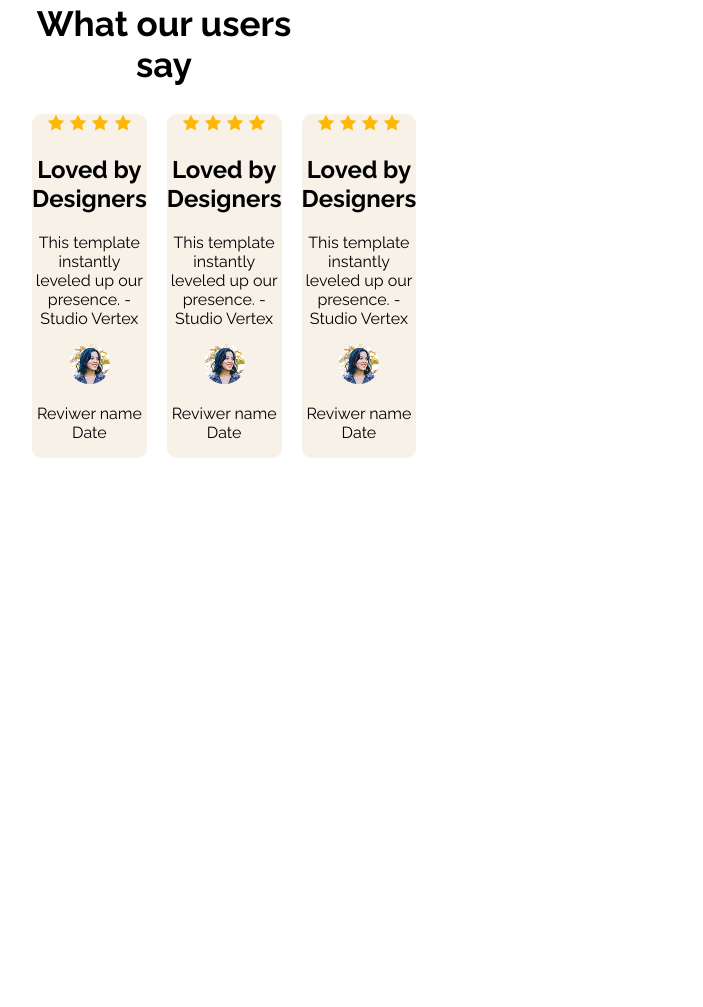
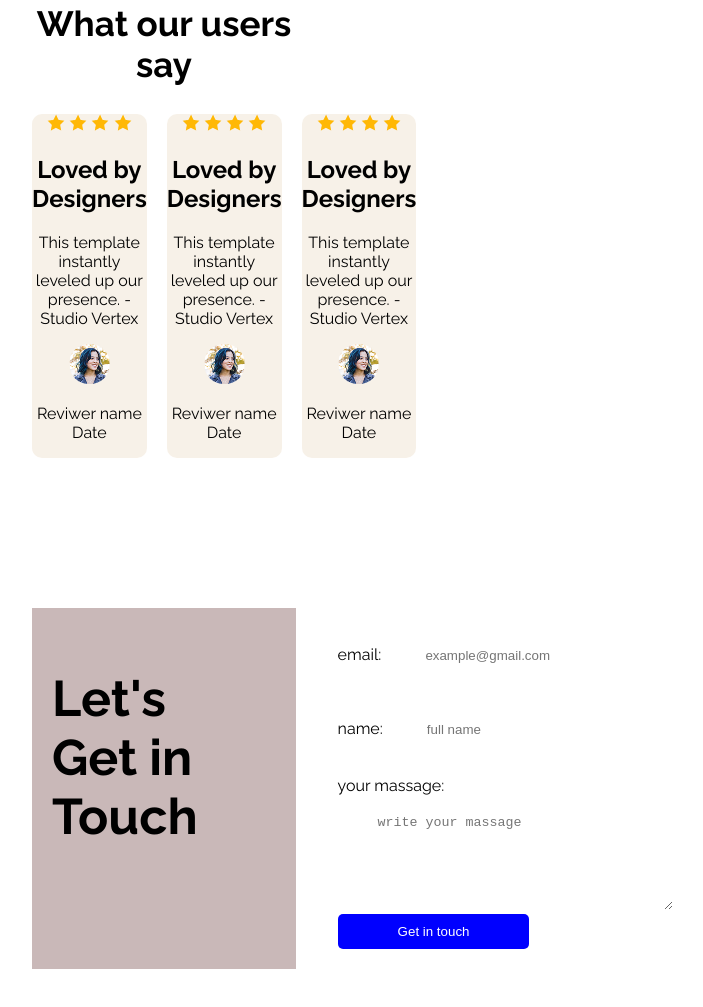
Before and after one commit to lima-akter-p/my-new-webpage-repo, a plain HTML site: page index.html in a window 1280 px wide. Shown: the part 1785-2792 px from the top of the page, without its empty margins (476-1179 px from the left). Before the commit the page ends 2393 px from the top, so only its background shows below. Drawn offline with Linux system fonts and the light colour scheme.

Commit message:
added form part of webpage

```diff
--- a/index.html
+++ b/index.html
@@ -1,26 +1,32 @@
 <!DOCTYPE html>
 <html lang="en">
+
 <head>
    <meta charset="UTF-8">
    <meta name="viewport" content="width=device-width, initial-scale=1.0">
    <title>My new webpare</title>
    <link rel="preconnect" href="https://fonts.googleapis.com">
    <link rel="preconnect" href="https://fonts.gstatic.com" crossorigin>
- <link href="https://fonts.googleapis.com/css2?family=Open+Sans:ital,wght@0,300..800;1,300..800&family=Raleway:ital,wght@0,100..900;1,100..900&display=swap" rel="stylesheet">
+   <link
+      href="https://fonts.googleapis.com/css2?family=Open+Sans:ital,wght@0,300..800;1,300..800&family=Raleway:ital,wght@0,100..900;1,100..900&display=swap"
+      rel="stylesheet">
    <link rel="stylesheet" href="styles/color.css">
    <style>
-   .header-bg{
-      background-image:url("image/Hero-bg.png");
+      .header-bg {
+         background-image: url("image/Hero-bg.png");
       }
    </style>
 
 </head>
+
 <body class="open-sans-normal">
    <header class="header-bg">
       <nav>
          <ul>
-       <li><h3 style="color: blue; font-size:30px;">LOGO</h3></li>
-       <li ><button class="prim-btn">Sign Up</button></li>
+            <li>
+               <h3 style="color: blue; font-size:30px;">LOGO</h3>
+            </li>
+            <li><button class="prim-btn">Sign Up</button></li>
          </ul>
 
       </nav>
@@ -111,6 +117,36 @@
          </div>
 
       </section>
+      <section>
+         <div class="sec-four">
+            <div class="divo-con">
+               <h1 class="bold">Let's Get in Touch</h1>
+               <br>
+            </div>
+            <div>
+               <form action="" class="action">
+                  <lebel for="email">email:</lebel>
+                  <input class="form" type="text" id="email" placeholder="example@gmail.com">
+                  <br><br>
+                  <lebel for="name">name:</lebel>
+                  <input class="form" type="text" id="name" placeholder="full name">
+                  <br><br>
+                  <label for="massage">your massage:</label>
+                  <textarea id="massage" rows="5" cols="30" placeholder="write your massage"></textarea>
+                  <button class="prim">Get in touch</button>
+
+
+               </form>
+            </div>
+
+         </div>
+
+
+
+
+
+         </div>
+      </section>
 
 
    </main>
@@ -118,4 +154,5 @@
 
    </footer>
 </body>
+
 </html>
--- a/styles/color.css
+++ b/styles/color.css
@@ -142,3 +142,41 @@ button:hover{
   background-color: hsl(34, 50%, 94%);
   border:none;
 }
+/* sec4 */
+.sec-four{
+  display: flex;
+  gap: 100px;
+  margin:140px 500px;
+  background-color:rgb(201, 184, 184);
+}
+
+.divo-con{
+  gap:50px;
+
+}
+
+.bold{
+  font-size:50px;
+  padding:20px;
+}
+
+.form,textarea{
+  padding:20px 40px;
+  border-radius:7px;
+  border:2px solid black;
+  border: none;
+
+}
+
+.action{
+  padding:20px;
+}
+.prim{
+  padding:10px 60px;
+  border:2px solid black;
+  border-radius:5px;
+  cursor: pointer;
+  color: white;
+  background-color:blue;
+  border:none;
+}
```
Lines whose indentation alone changed are shown as unchanged.
